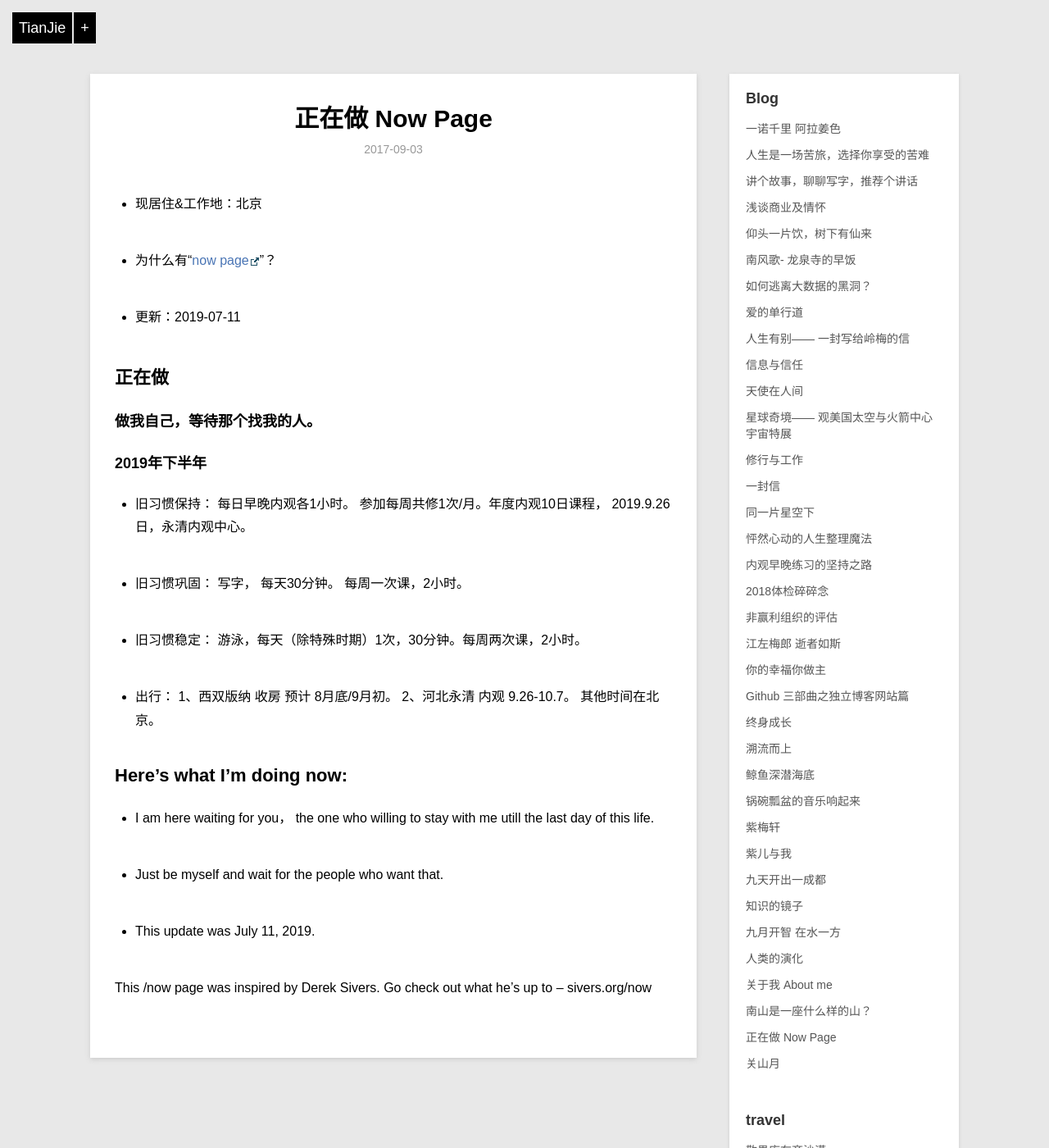
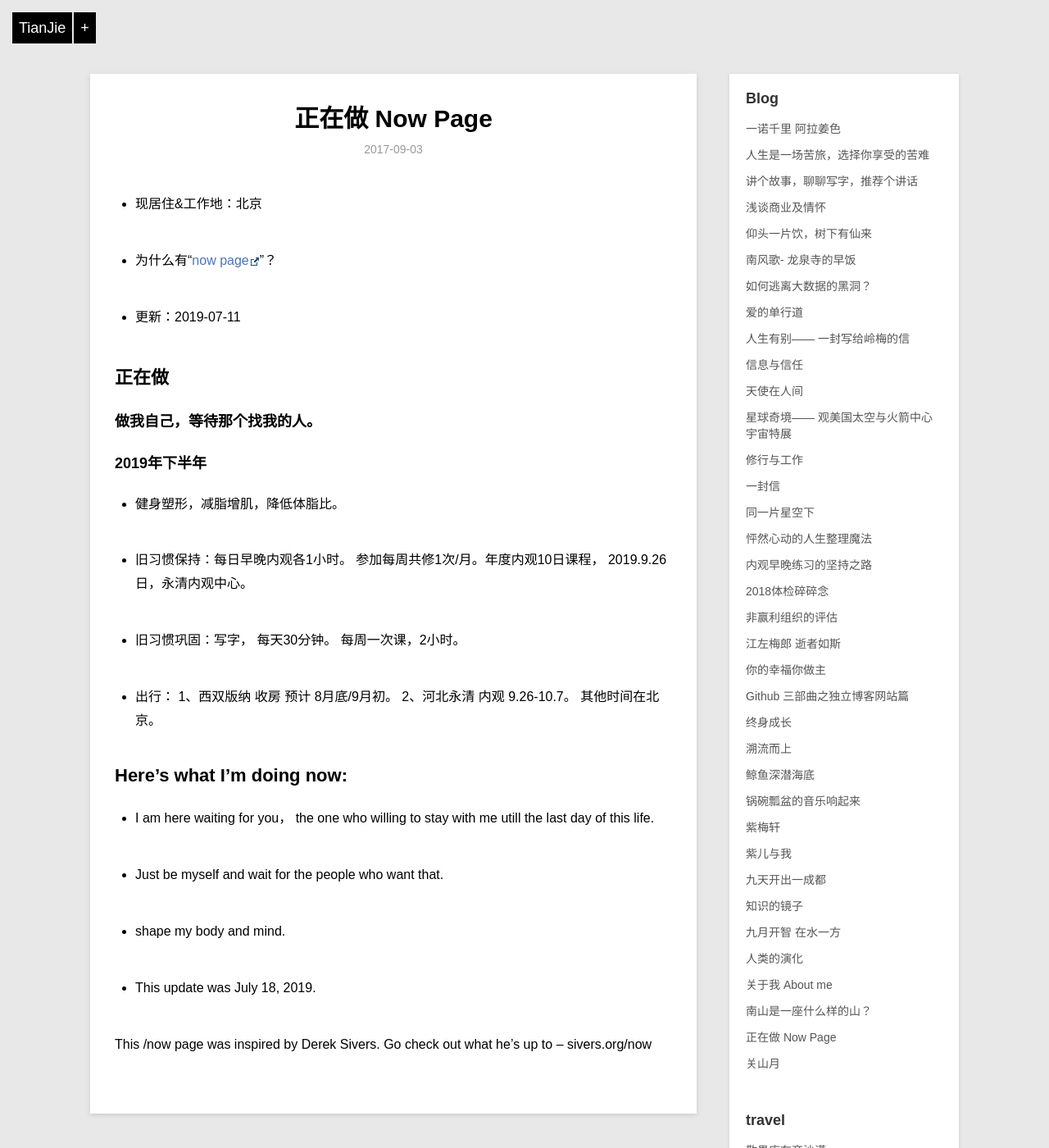
Before and after one commit to violettianjie/violettianjie.github.io, a Jekyll site: the page built from _posts/blog/2017-09-03-now.md, in a window 1280 px wide and 1400 px high. Shown: the whole window at 82% size. Built offline with Jekyll 4.4.1, drawn with Linux system fonts in a browser that asks for light colours; comment, search, counter and statistics services are not loaded.

Commit message:
Update 2017-09-03-now.md

```diff
--- a/_posts/blog/2017-09-03-now.md
+++ b/_posts/blog/2017-09-03-now.md
@@ -17,13 +17,13 @@ category: blog
 
 ### 2019年下半年
 
-- 旧习惯保持： 每日早晚内观各1小时。 参加每周共修1次/月。年度内观10日课程， 2019.9.26日，永清内观中心。
+- 健身塑形，减脂增肌，降低体脂比。
 
-- 旧习惯巩固： 写字， 每天30分钟。 每周一次课，2小时。
+- 旧习惯保持：每日早晚内观各1小时。 参加每周共修1次/月。年度内观10日课程， 2019.9.26日，永清内观中心。
 
-- 旧习惯稳定： 游泳，每天（除特殊时期）1次，30分钟。每周两次课，2小时。
+- 旧习惯巩固：写字， 每天30分钟。 每周一次课，2小时。
 
-- 出行：      1、西双版纳 收房 预计 8月底/9月初。 2、河北永清 内观 9.26-10.7。 其他时间在北京。
+- 出行：     1、西双版纳 收房 预计 8月底/9月初。 2、河北永清 内观 9.26-10.7。 其他时间在北京。
 
 
 ## Here’s what I’m doing now:
@@ -32,7 +32,9 @@ category: blog
 
 - Just be myself and wait for the people who want that.
 
-- This update was July 11, 2019.
+- shape my body and mind.
+
+- This update was July 18, 2019.
 
 This /now page was inspired by Derek Sivers. Go check out what he’s up to – sivers.org/now
 
```
